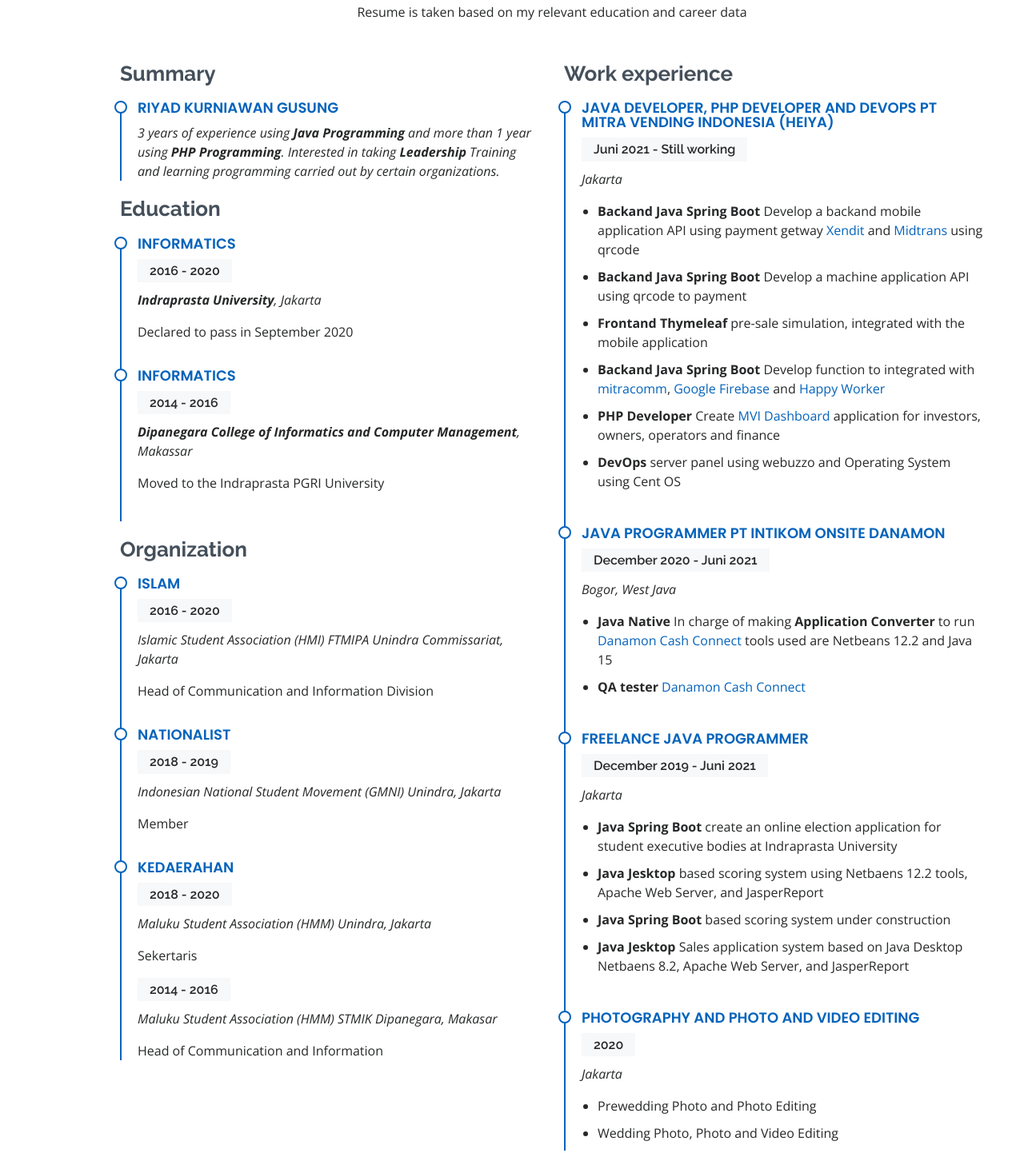
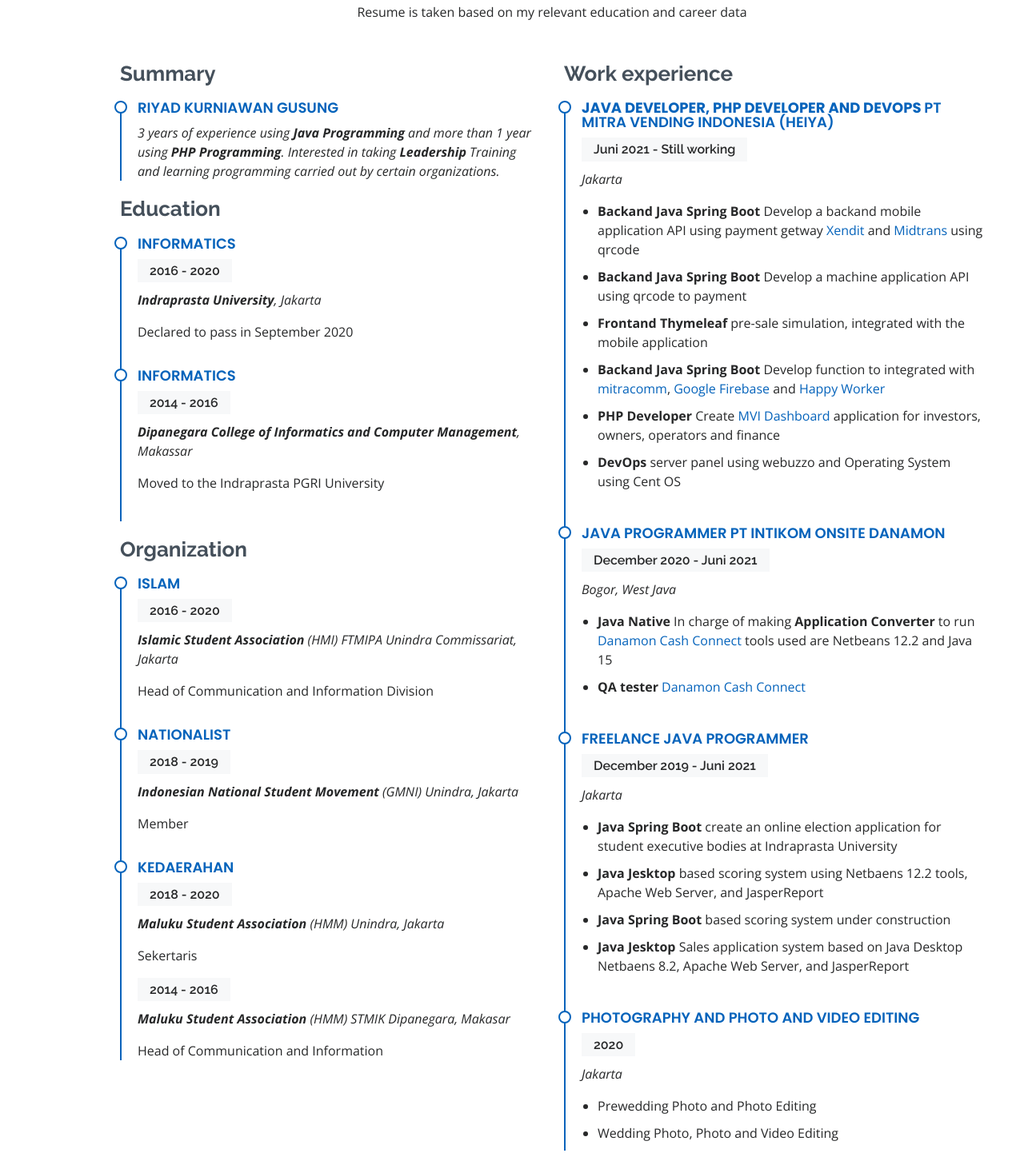
Before and after one commit to wangusung46/riyad-kurniawan-gusung-portofolio, a plain HTML site: page index.html in a window 1280 px wide. Shown: the part 3239-4681 px from the top of the page at 80% size. Drawn offline with nearby package versions, Linux system fonts and the light colour scheme.

Commit message:
Update index.html

```diff
--- a/index.html
+++ b/index.html
@@ -470,29 +470,29 @@
                 <div class="resume-item">
                   <h4>Islam</h4>
                   <h5>2016 - 2020</h5>
-                  <p><em>Islamic Student Association (HMI) FTMIPA Unindra Commissariat, Jakarta</em></p>
+                  <p><em><b>Islamic Student Association </b>(HMI) FTMIPA Unindra Commissariat, Jakarta</em></p>
                   <p>Head of Communication and Information Division</p>
                 </div>
                 <div class="resume-item">
                   <h4>Nationalist</h4>
                   <h5>2018 - 2019</h5>
-                  <p><em>Indonesian National Student Movement (GMNI) Unindra, Jakarta </em></p>
+                  <p><em><b>Indonesian National Student Movement </b>(GMNI) Unindra, Jakarta </em></p>
                   <p>Member</p>
                 </div>
                 <div class="resume-item">
                   <h4>Kedaerahan</h4>
                   <h5>2018 - 2020</h5>
-                  <p><em>Maluku Student Association (HMM) Unindra, Jakarta </em></p>
+                  <p><em><b>Maluku Student Association </b>(HMM) Unindra, Jakarta </em></p>
                   <p>Sekertaris</p>
                   <h5>2014 - 2016</h5>
-                  <p><em>Maluku Student Association (HMM) STMIK Dipanegara, Makasar </em></p>
+                  <p><em><b>Maluku Student Association </b>(HMM) STMIK Dipanegara, Makasar </em></p>
                   <p>Head of Communication and Information</p>
                 </div>
               </div>
               <div class="col-lg-6">
                 <h3 class="resume-title">Work experience</h3>
                 <div class="resume-item">
-                  <h4>Java Developer, PHP Developer and DevOps PT Mitra Vending Indonesia (Heiya)</h4>
+                  <h4><b>Java Developer, PHP Developer and DevOps </b>PT Mitra Vending Indonesia (Heiya)</h4>
                   <h5>Juni 2021 - Still working</h5>
                   <p><em>Jakarta</em></p>
                   <ul>
```
